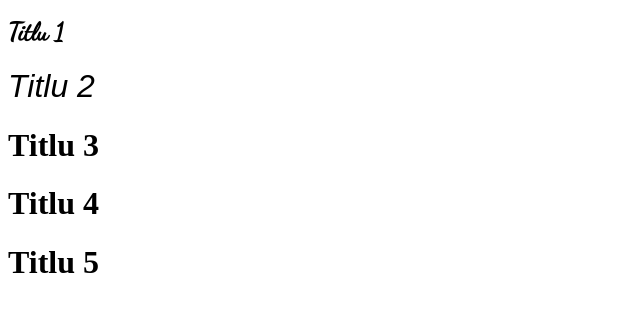
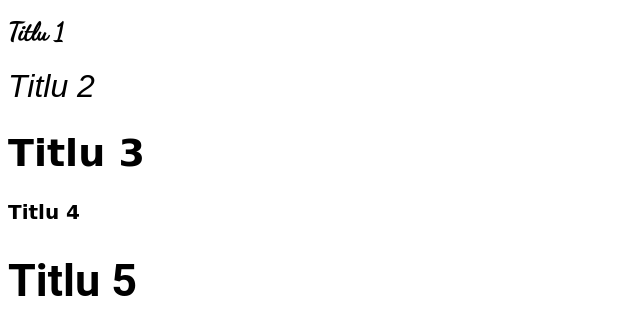
Before and after one commit to Vahsantos/Aula-02---CSS, a plain HTML site: page Aula 10 - CSS/atividades/ex01.html in a window 1280 px wide. Shown: the whole page, without its empty margins (0-640 px from the left). Drawn offline with Linux system fonts and the light colour scheme.

Commit message:
finalizada

```diff
--- a/Aula 10 - CSS/atividades/ex01.html
+++ b/Aula 10 - CSS/atividades/ex01.html
@@ -1,5 +1,6 @@
 <!DOCTYPE html>
 <html lang="en">
+
 <head>
     <meta charset="UTF-8">
     <meta http-equiv="X-UA-Compatible" content="IE=edge">
@@ -7,27 +8,51 @@
     <title>atividade 1</title>
     <style>
         @import url('https://fonts.googleapis.com/css2?family=Dancing+Script&display=swap');
-       .titulo1 {
-        font-family: 'dancing script', cursive;
-        font-size: 25px;
+
+        .titulo1 {
+            font-family: 'dancing script', cursive;
+            font-size: 25px;
         }
 
         @import url('https://fonts.googleapis.com/css2?family=Raleway:ital,wght@1,100&display=swap');
+
         .titulo2 {
             font-family: 'Raleway', sans-serif;
-            font-weight:100;
+            font-weight: 100;
             font-style: italic;
         }
 
+        @import url('https://fonts.googleapis.com/css2?family=Pacifico&display=swap');
+
+        .titulo3 {
+            font-family: 'Pacifico', cursive;
+            font-size: 38px;
+        }
+
+        @import url('https://fonts.googleapis.com/css2?family=Fascinate+Inline&display=swap');
+
+        .titulo4 {
+            font-family: 'Fascinate Inline', cursive;
+            font-size: 20px;
+        }
+
+        @import url('https://fonts.googleapis.com/css2?family=Roboto&display=swap');
+        .titulo5 {
+            font-family: 'Roboto', sans-serif;
+            font-size: 45px;
+
+        }
     </style>
 </head>
+
 <body>
-    <h1 class="titulo1" >Titlu 1</h1>
-    <h1 class="titulo2" >Titlu 2</h1>
-    <h1 class="titulo3" >Titlu 3</h1>
-    <h1 class="titulo4" >Titlu 4</h1>
-    <h1 class="titulo5" >Titlu 5</h1>
+    <h1 class="titulo1">Titlu 1</h1>
+    <h1 class="titulo2">Titlu 2</h1>
+    <h1 class="titulo3">Titlu 3</h1>
+    <h1 class="titulo4">Titlu 4</h1>
+    <h1 class="titulo5">Titlu 5</h1>
 
 
 </body>
+
 </html>
```
